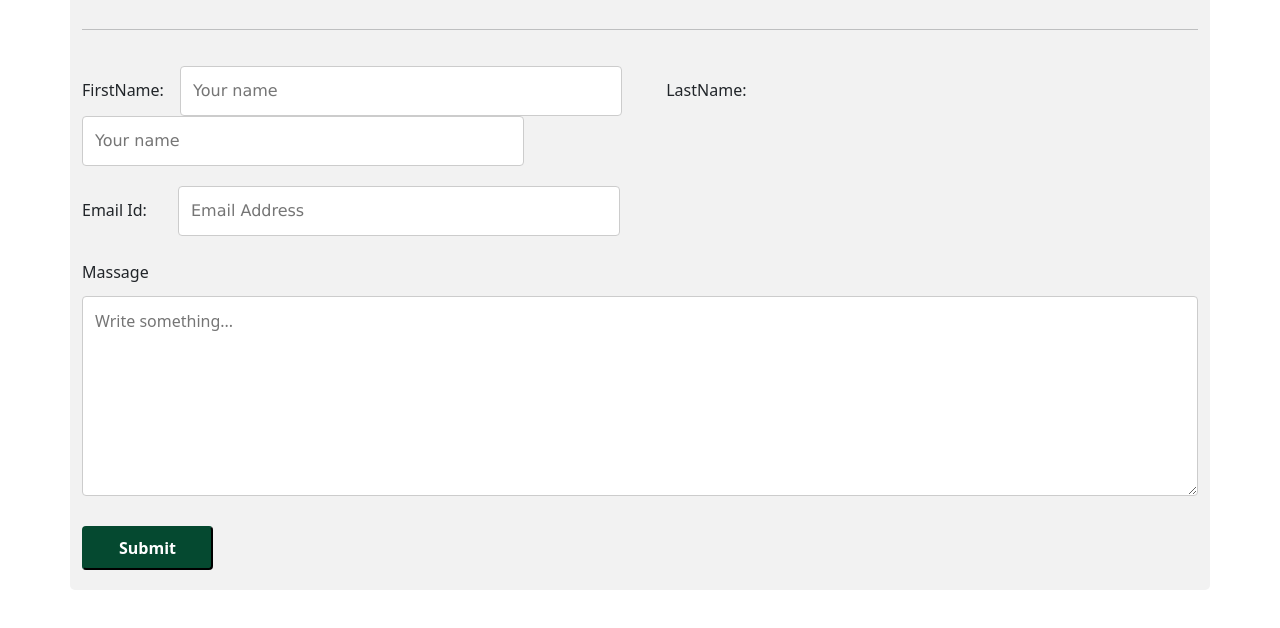
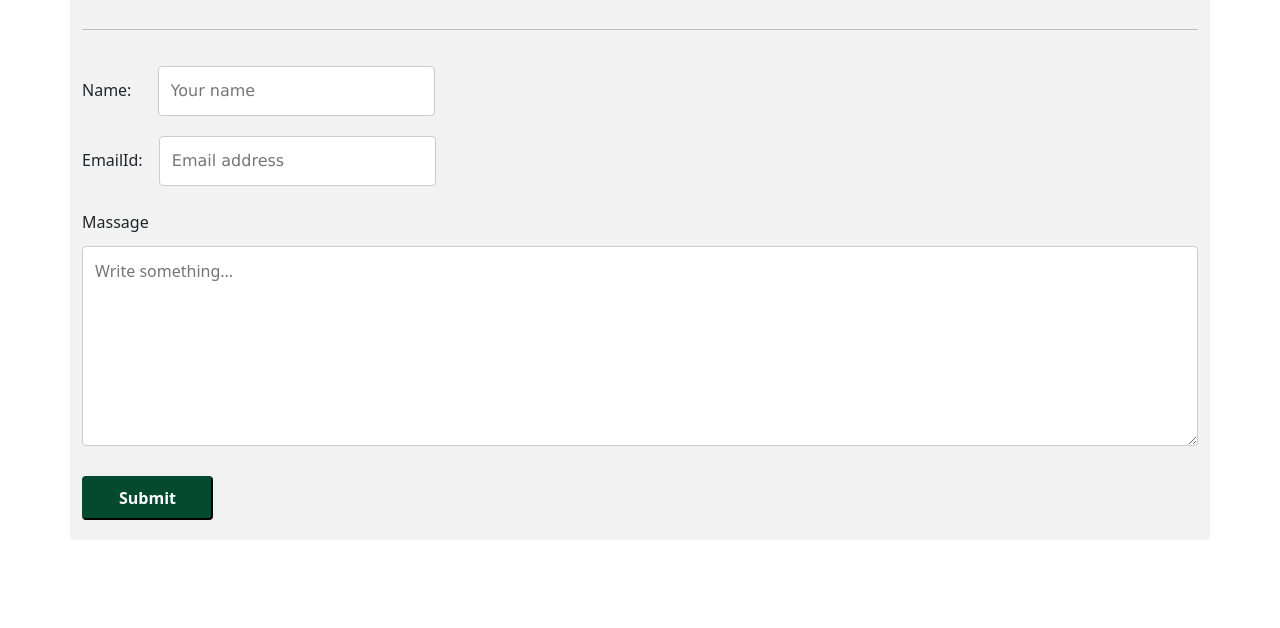
Before and after one commit to ShashankSharma46/iCoder, a plain HTML site: page contact.html in a window 1280 px wide. Shown: the part 142-770 px from the top of the page. Drawn offline with nearby package versions, Linux system fonts and the light colour scheme.

Commit message:
some cahnges

```diff
--- a/contact.html
+++ b/contact.html
@@ -27,7 +27,7 @@
             <div class="collapse navbar-collapse" id="navbarSupportedContent">
                 <ul class="navbar-nav me-auto mb-2 mb-lg-0">
                     <li class="nav-item">
-                        <a class="nav-link" aria-current="page" href="/">Home</a>
+                        <a class="nav-link" aria-current="page" href="index.html">Home</a>
                     </li>
                     <li class="nav-item dropdown">
                         <a class="nav-link dropdown-toggle" href="#" role="button" data-bs-toggle="dropdown"
@@ -45,7 +45,7 @@
                         </ul>
                     </li>
                     <li class="nav-item">
-                        <a class="nav-link active" href="/contact.html">Contact Us</a>
+                        <a class="nav-link active" href="contact.html">Contact Us</a>
                     </li>
                 </ul>
             </div>
@@ -59,30 +59,32 @@
         <hr>
         <form>
             <div>
-                <label for="textInput">FirstName:</label>
-                <input id="textInput" class="custom" placeholder="Your name" />
-                <label for="textInput" class="spaceSide">LastName:</label>
-                <input id="textInput" class="custom" placeholder="Your name" />
+                <label for="textInput">Name:</label>
+                <input id="nameInput" placeholder="Your name" />
+                <!-- <label for="textInput" class="spaceSide">LastName:</label>
+                <input type="text" id="textInput" class="custom" placeholder="Your name" /> -->
             </div>
 
             <div class="emailId">
-                <label for="textInput">Email Id:</label>
-                <input id="textInput" class="custom customInput" placeholder="Email Address" />
+                <label for="textInput">EmailId:</label>
+                <input type="text" id="emailInput" placeholder="Email address">
+                <!-- <input id="textInput" class="custom customInput" placeholder="Email Address" /> -->
             </div>
 
             <div>
                 <label for="subject">Massage</label>
-                <textarea id="subject" name="subject" placeholder="Write something..." style="height: 200px;"></textarea>
+                <textarea type="text" id="subject" name="subject" placeholder="Write something..."
+                    style="height: 200px;"></textarea>
             </div>
             <br>
-            <button type="button" class="custom-btn">Submit</button>
+            <button id="submit" type="button" class="custom-btn">Submit</button>
         </form>
     </div>
 
     <script src="https://cdn.jsdelivr.net/npm/bootstrap@5.2.1/dist/js/bootstrap.bundle.min.js"
         integrity="sha384-u1OknCvxWvY5kfmNBILK2hRnQC3Pr17a+RTT6rIHI7NnikvbZlHgTPOOmMi466C8"
         crossorigin="anonymous"></script>
-
+    <script src="contact.js"></script>
 </body>
 
 </html>
--- /dev/null
+++ b/contact.js
@@ -0,0 +1,7 @@
+submit.addEventListener("click", (e)=>{
+    let name = nameInput.value;
+    let email = emailInput.value;
+    let massage = subject.value;
+    localStorage.setItem("todo", JSON.stringify([name, email, massage]))
+    console.log(e)
+})
--- a/style.css
+++ b/style.css
@@ -10,8 +10,6 @@
     border-radius: 6px;
 }
 
-input[type=text],
-select,
 textarea {
     width: 100%;
     padding: 12px;
@@ -19,6 +17,27 @@ textarea {
     border: 1px solid #ccc;
     border-radius: 4px;
     resize: vertical;
+}
+
+#nameInput{
+    padding: 12px;
+    margin-left: 10px;
+    font-family: Verdana, Arial, Helvetica, sans-serif;
+    border: 1px solid #ccc;
+    border-radius: 4px;
+    width: 342px;
+}
+
+#emailInput{
+    padding: 12px;
+    font-family: Verdana, Arial, Helvetica, sans-serif;
+    border: 1px solid #ccc;
+    border-radius: 4px;
+    width: 342px;
+}
+
+.emailId{
+    padding: 20px 0 0 0;
 }
 
 label {
@@ -75,20 +94,21 @@ label{
     margin-left: 40px;
 }
 
-#textInput{
+#nameInput{
+    padding: 12px;
+    margin-left: 10px;
+    font-family: Verdana, Arial, Helvetica, sans-serif;
+    border: 1px solid #ccc;
+    border-radius: 4px;
+    width: 277px;
+}
+
+#emailInput{
     padding: 12px;
     font-family: Verdana, Arial, Helvetica, sans-serif;
     border: 1px solid #ccc;
     border-radius: 4px;
-    width: 442px;
-}
-
-.emailId{
-    padding: 20px 0 0 0;
-}
-
-.customInput{
-    margin-left: 15px;
+    width: 277px;
 }
 
 label[for=subject]{
```
Also changed, not shown: index.html (+1 -1 lines).
